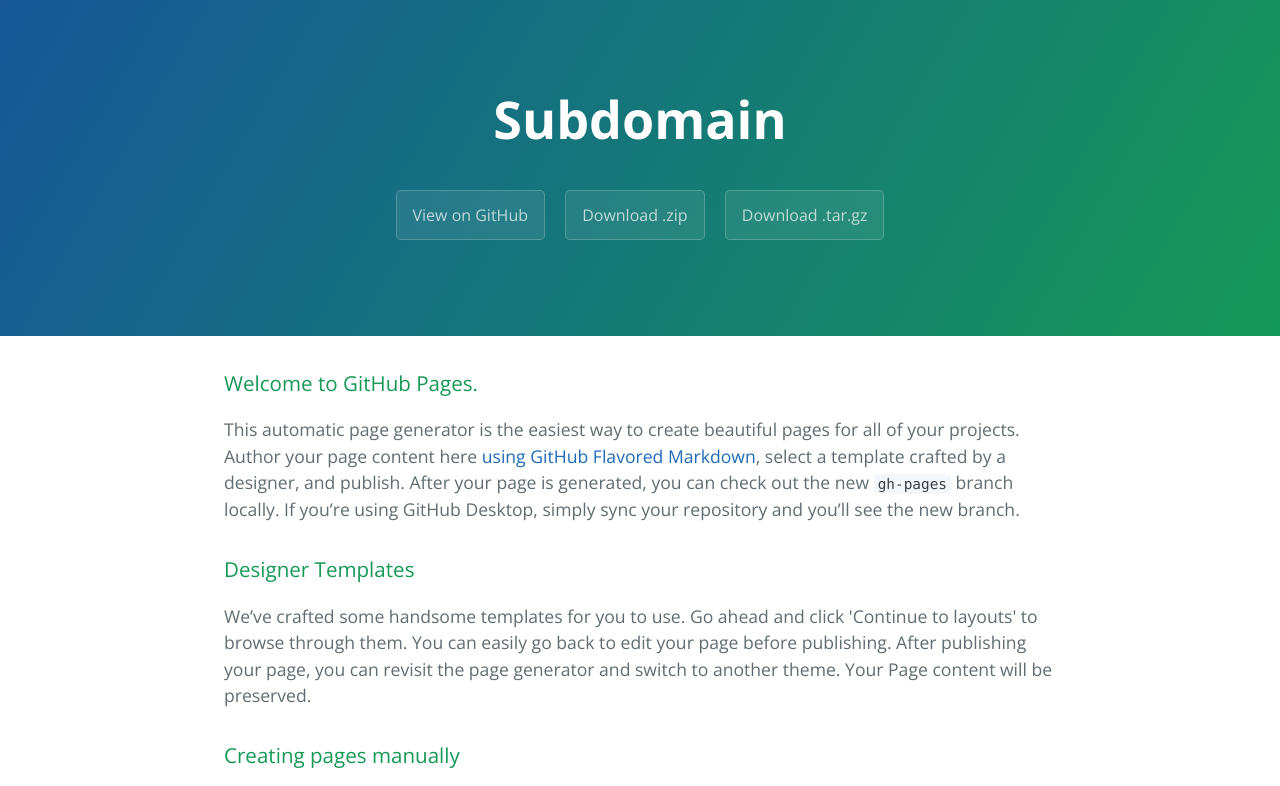
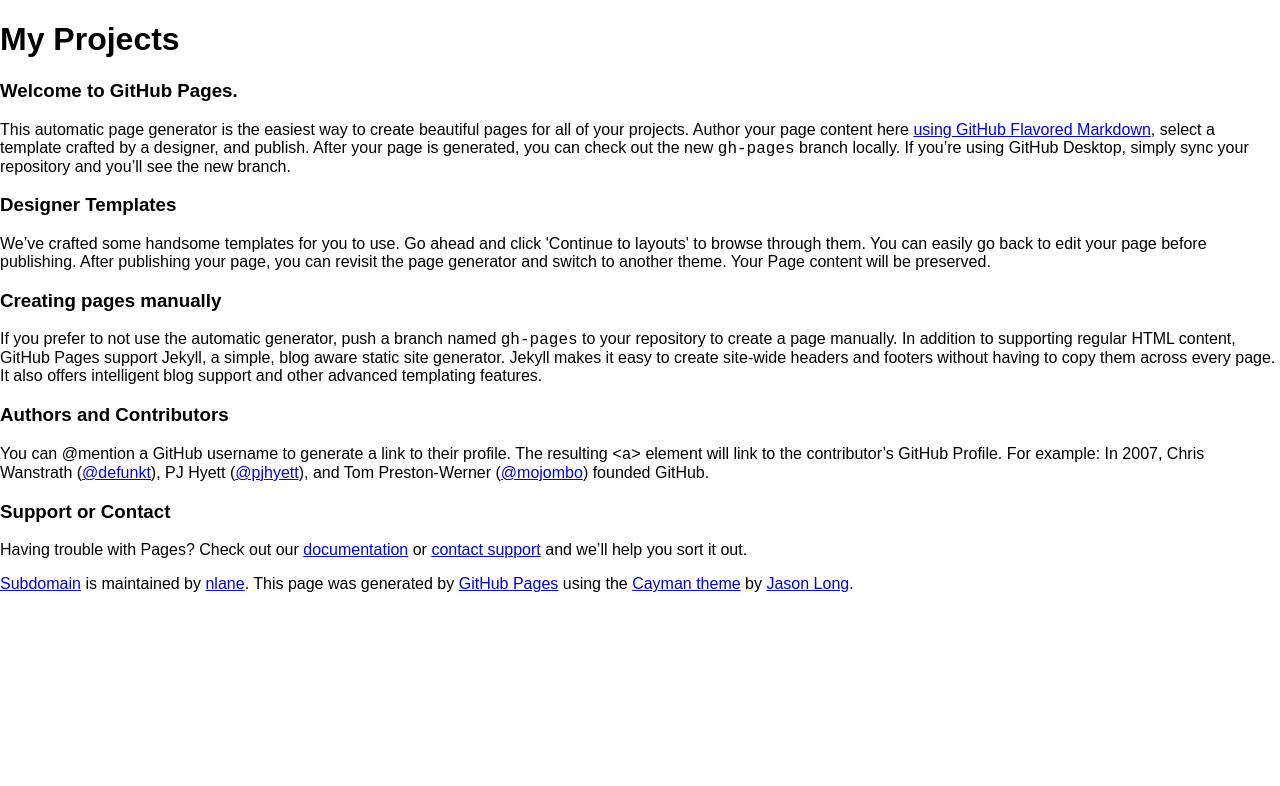
Before and after one commit to nlane/subdomain, a plain HTML site: page index.html in a window 1280 px wide. Shown: the top 786 px of the page. Drawn offline with nearby package versions, Linux system fonts and the light colour scheme.

Commit message:
Update index.html

```diff
--- a/index.html
+++ b/index.html
@@ -2,20 +2,15 @@
 <html lang="en-us">
   <head>
     <meta charset="UTF-8">
-    <title>Subdomain by nlane</title>
+    <title>Projects</title>
     <meta name="viewport" content="width=device-width, initial-scale=1">
     <link rel="stylesheet" type="text/css" href="stylesheets/normalize.css" media="screen">
     <link href='https://fonts.googleapis.com/css?family=Open+Sans:400,700' rel='stylesheet' type='text/css'>
-    <link rel="stylesheet" type="text/css" href="stylesheets/stylesheet.css" media="screen">
-    <link rel="stylesheet" type="text/css" href="stylesheets/github-light.css" media="screen">
   </head>
   <body>
     <section class="page-header">
-      <h1 class="project-name">Subdomain</h1>
+      <h1 class="project-name">My Projects</h1>
       <h2 class="project-tagline"></h2>
-      <a href="https://github.com/nlane/subdomain" class="btn">View on GitHub</a>
-      <a href="https://github.com/nlane/subdomain/zipball/master" class="btn">Download .zip</a>
-      <a href="https://github.com/nlane/subdomain/tarball/master" class="btn">Download .tar.gz</a>
     </section>
 
     <section class="main-content">
```
